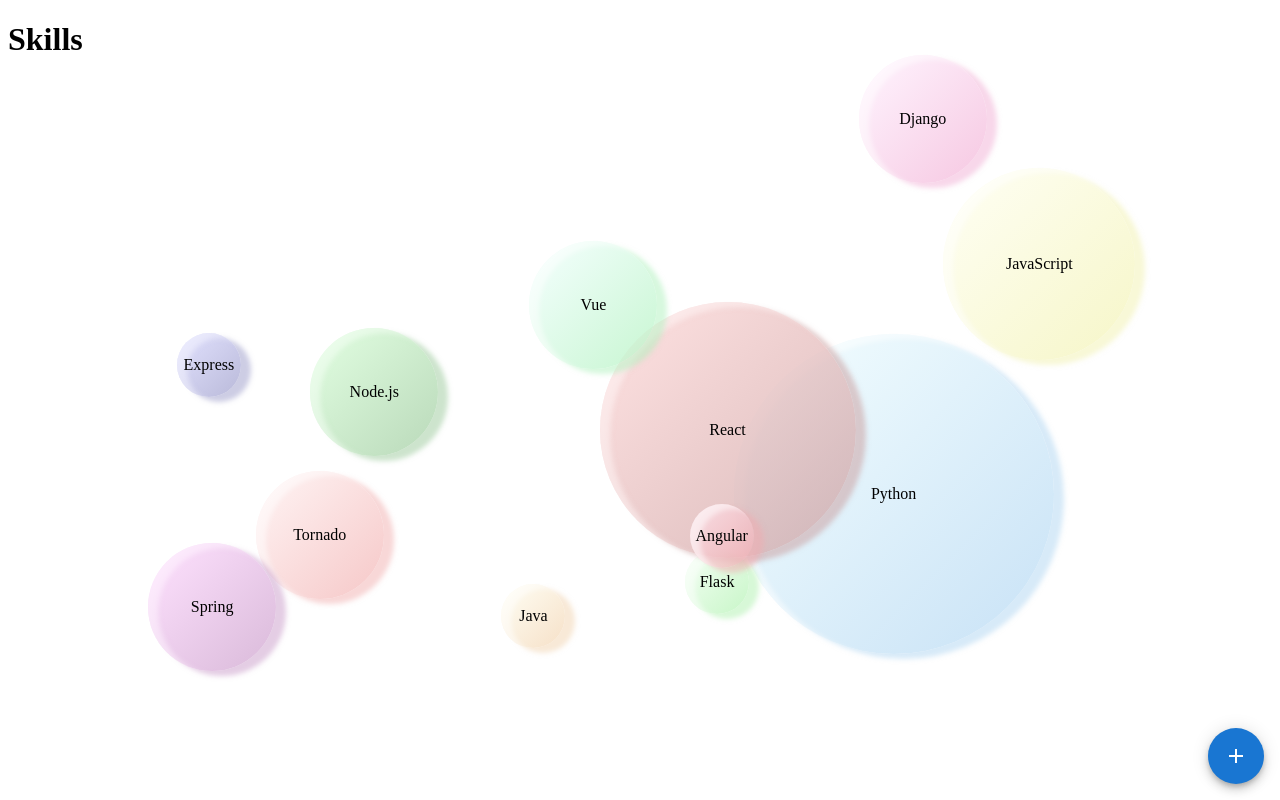
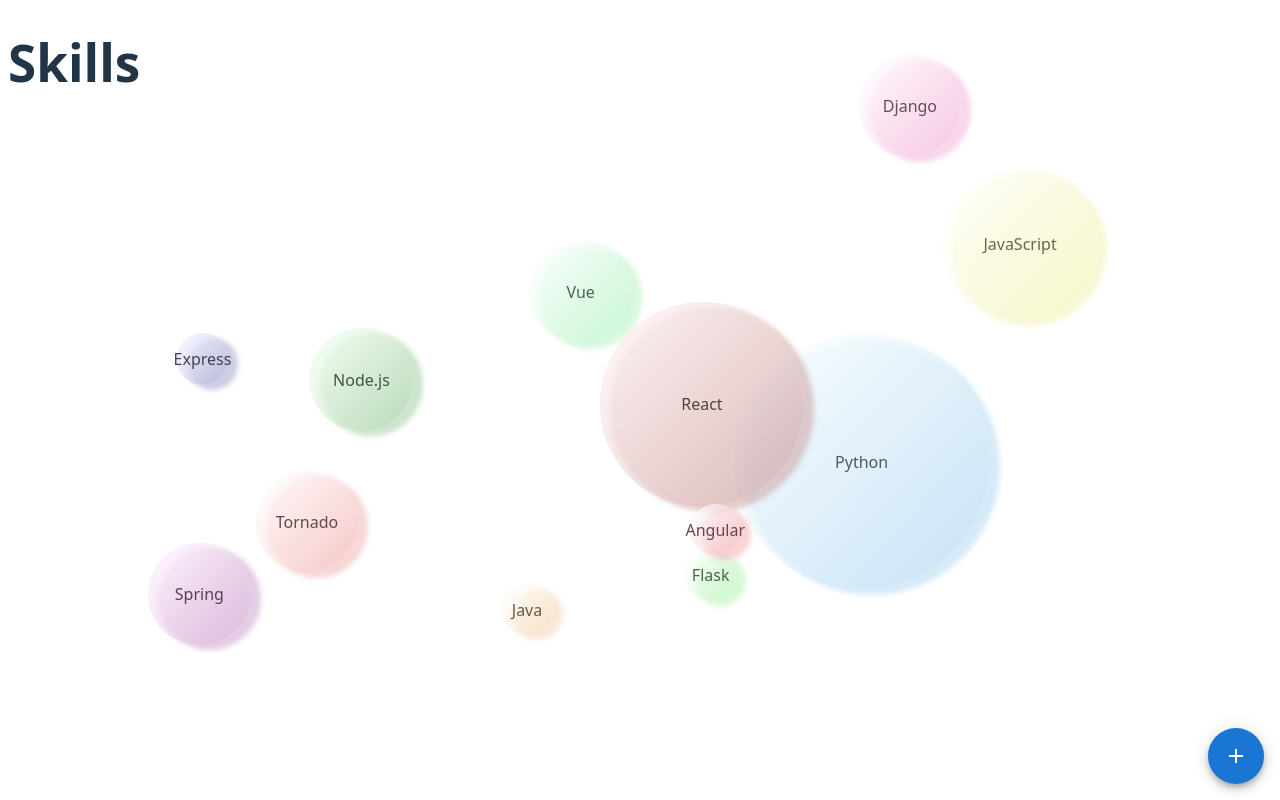
Before and after one commit to DerZander/zander-digital, a React (Vite) app: page /#/skills in a window 1280 px wide. Built offline with nearby package versions, Linux system fonts and the light colour scheme.

Commit message:
skills fertig

```diff
--- a/src/index.css
+++ b/src/index.css
@@ -1,68 +1,73 @@
-/*:root {*/
-/*  font-family: system-ui, Avenir, Helvetica, Arial, sans-serif;*/
-/*  line-height: 1.5;*/
-/*  font-weight: 400;*/
+:root {
+    font-family: system-ui, Avenir, Helvetica, Arial, sans-serif;
+    line-height: 1.5;
+    font-weight: 400;
 
-/*  color-scheme: light dark;*/
-/*  color: rgba(255, 255, 255, 0.87);*/
-/*  background-color: #242424;*/
+    color-scheme: light dark;
+    color: rgba(255, 255, 255, 0.87);
+    background-color: #242424;
 
-/*  font-synthesis: none;*/
-/*  text-rendering: optimizeLegibility;*/
-/*  -webkit-font-smoothing: antialiased;*/
-/*  -moz-osx-font-smoothing: grayscale;*/
+    font-synthesis: none;
+    text-rendering: optimizeLegibility;
+    -webkit-font-smoothing: antialiased;
+    -moz-osx-font-smoothing: grayscale;
+}
+
+a {
+    font-weight: 500;
+    color: #646cff;
+    text-decoration: inherit;
+}
+
+a:hover {
+    color: #535bf2;
+}
+
+/*body {*/
+/*    margin: 0;*/
+/*    display: flex;*/
+/*    place-items: center;*/
+/*    min-width: 320px;*/
+/*    min-height: 100vh;*/
 /*}*/
 
-/*a {*/
-/*  font-weight: 500;*/
-/*  color: #646cff;*/
-/*  text-decoration: inherit;*/
-/*}*/
-/*a:hover {*/
-/*  color: #535bf2;*/
-/*}*/
+h1 {
+    font-size: 3.2em;
+    line-height: 1.1;
+}
 
-/*body {*/
-/*  margin: 0;*/
-/*  display: flex;*/
-/*  place-items: center;*/
-/*  min-width: 320px;*/
-/*  min-height: 100vh;*/
-/*}*/
+button {
+    border-radius: 8px;
+    border: 1px solid transparent;
+    padding: 0.6em 1.2em;
+    font-size: 1em;
+    font-weight: 500;
+    font-family: inherit;
+    background-color: #1a1a1a;
+    cursor: pointer;
+    transition: border-color 0.25s;
+}
 
-/*h1 {*/
-/*  font-size: 3.2em;*/
-/*  line-height: 1.1;*/
-/*}*/
+button:hover {
+    border-color: #646cff;
+}
 
-/*button {*/
-/*  border-radius: 8px;*/
-/*  border: 1px solid transparent;*/
-/*  padding: 0.6em 1.2em;*/
-/*  font-size: 1em;*/
-/*  font-weight: 500;*/
-/*  font-family: inherit;*/
-/*  background-color: #1a1a1a;*/
-/*  cursor: pointer;*/
-/*  transition: border-color 0.25s;*/
-/*}*/
-/*button:hover {*/
-/*  border-color: #646cff;*/
-/*}*/
-/*button:focus,*/
-/*button:focus-visible {*/
-/*  outline: 4px auto -webkit-focus-ring-color;*/
-/*}*/
+button:focus,
+button:focus-visible {
+    outline: 4px auto -webkit-focus-ring-color;
+}
 
-/*@media (prefers-color-scheme: light) {*/
-/*  :root {*/
-/*    color: #213547;*/
-/*    background-color: #ffffff;*/
-/*  }*/
-/*  a:hover {*/
-/*    color: #747bff;*/
-/*  }*/
-/*  button {*/
-/*    background-color: #f9f9f9;*/
-/*  }*/
-/*}*/
+@media (prefers-color-scheme: light) {
+    :root {
+        color: #213547;
+        background-color: #ffffff;
+    }
+
+    a:hover {
+        color: #747bff;
+    }
+
+    button {
+        background-color: #f9f9f9;
+    }
+}
--- a/src/pages/skills.jsx
+++ b/src/pages/skills.jsx
@@ -57,13 +57,15 @@
     const rgbColor = skill.rgb;
     const darker_factor = 0.95;
     const light_factor = 1.3;
-    const lightColor = rgbToCss(adjustBrightness(rgbColor, light_factor), 0.7);
+    const lightColor = rgbToCss(adjustBrightness(rgbColor, light_factor), 0.3);
     const darkColor = rgbToCss(adjustBrightness(rgbColor, darker_factor), 0.7);
+    const fontColor = rgbToCss(adjustBrightness(rgbColor, 0.4));
 
     const dynamicStyle = {
         ...skillBubbleStyle,
-        width: `${size}vw`,
-        height: `${size}vw`,
+        color: fontColor,
+        width: `${size * 0.8}vw`,
+        height: `${size * 0.8}vw`,
         background: `linear-gradient(135deg, ${lightColor}, ${darkColor})`,
         boxShadow: `inset 10px 5px 5px ${rgbToCss(adjustBrightness(rgbColor, light_factor + 0.2), 0.5)}, 10px 5px 5px ${rgbToCss(adjustBrightness(rgbColor, darker_factor), 0.5)}`,
         left: `${position.x}%`,
```
